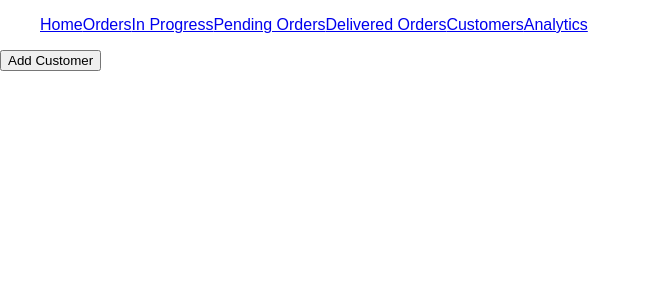
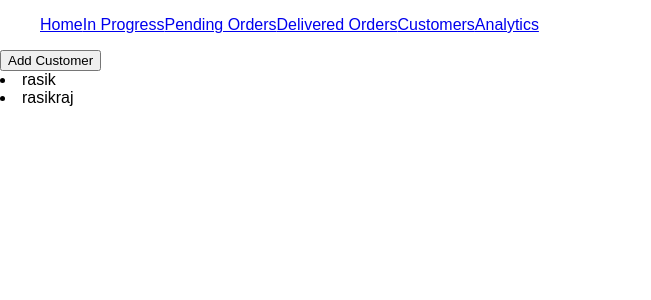
Before and after one commit to rasikraj01/mybiz, a React (Create React App) app: page /customers in a window 1280 px wide. Shown: the top 300 px of the page, without its empty margins (0-651 px from the left). Built offline with nearby package versions, Linux system fonts and the light colour scheme.

Commit message:
customers and orders Update

```diff
--- a/src/App.js
+++ b/src/App.js
@@ -3,7 +3,6 @@ import {BrowserRouter, Route} from 'react-router-dom';
 
 import Header from './components/header.js';
 import Home from './components/home.js';
-import AddOrder from './components/addOrder.js';
 import InProgressOrders from './components/inProgressOrders.js';
 import PendingOrders from './components/pendingOrders.js';
 import DeliveredOrders from './components/deliveredOrders.js';
@@ -15,6 +14,7 @@ import Analytics from './components/analytics.js';
 TODO:
 add custoners /
 add orders fields: {customer_name, delivery date , order date , description / price} /
+PENDING ENUM
 inprogress order /
 pending orders /
 delivered orders /
@@ -45,24 +45,44 @@ class App extends Component {
          ],
       customers:[
          {
-            customer_name :'rasik',
-            phone_number: '999999999',
+            customerName :'rasik',
+            phoneNumber: '999999999',
+            adderss: 'this is my address'
+         },
+         {
+            customerName :'rasikraj',
+            phoneNumber: '999999999',
             adderss: 'this is my address'
          }
       ]
       }
+   }
+   handleOrderUpdate = (data) =>{
+         let new_order_state = this.state.orders;
+         new_order_state.push(data);
+         this.setState({
+            orders : new_order_state
+         })
+         console.log(this.state.orders);
+   }
+   handleCustomerUpdate = (data) => {
+      let new_customer_state = this.state.customers;
+      new_customer_state.push(data);
+      this.setState({
+         customers: new_customer_state
+      })
+
    }
   render() {
     return (
       <BrowserRouter>
            <div className="App">
               <Header/>
-              <Route exact path='/' render={(props) => <Home something="oonr" customers={this.state.customers} orders={this.state.orders}/>}/>
-              <Route exact path='/addorders/' render={(props) => <AddOrder something="oonr"/>}/>
+              <Route exact path='/' render={(props) => <Home orders={this.state.orders} customers={this.state.customers} handleOrderUpdate={this.handleOrderUpdate}/>}/>
               <Route exact path='/inprogress/' component={InProgressOrders}/>
               <Route exact path='/pending/' component={PendingOrders}/>
               <Route exact path='/delivered/' component={DeliveredOrders}/>
-              <Route exact path='/customers/' component={Customers}/>
+              <Route exact path='/customers/' render={(props) => <Customers customers={this.state.customers} handleCustomerUpdate={this.handleCustomerUpdate}/>}/>
               <Route exact path='/analytics/' component={Analytics}/>
            </div>
       </BrowserRouter>
--- a/src/components/addCustomer.js
+++ b/src/components/addCustomer.js
@@ -4,8 +4,8 @@ class AddCustomer extends Component {
    constructor(){
       super();
       this.state ={
-         customer_name :'',
-         phone_number: '',
+         customerName :'',
+         phoneNumber: '',
          adderss: ''
       }
    }
@@ -17,14 +17,14 @@ class AddCustomer extends Component {
       console.log(this.state);
       this.props.updateCustomerList(this.state);
    }
-  render() {
+   render() {
     return (
       <div>
          <form onSubmit={this.handleCustomerFormSubmit}>
             <label>Customer Name :</label>
-            <input type="text" name="customer_name" onChange={this.handleInputChange}/>
+            <input type="text" name="customerName" onChange={this.handleInputChange}/>
             <label>Phone Number :</label>
-            <input type="text" name="phone_number" onChange={this.handleInputChange}/>
+            <input type="text" name="phoneNumber" onChange={this.handleInputChange}/>
             <label>Adderss :</label>
             <input type="text" name="adderss" onChange={this.handleInputChange}/>
             <input type="submit" name="submit_customer_Data"/>
--- a/src/components/addOrder.js
+++ b/src/components/addOrder.js
@@ -9,7 +9,8 @@ class addOrders extends Component {
             customerName: '',
             Description: '',
             dueDate: '',
-            orderDate: ''
+            orderDate: '',
+            status: ''
       }
    }
    handleInputChange = (e) => {
@@ -18,12 +19,13 @@ class addOrders extends Component {
    }
    handleFormSubmit = (e) => {
       e.preventDefault();
-      let date =  new Date();
+      //let date =  new Date();
       this.setState({
-         customerName: 'Mast Aadmi',
-         orderDate : date
+         orderDate : '20-30-2019',
+         status: 'Pending'
       })
       console.log(this.state);
+      this.props.handleOrderUpdate(this.state);
    }
   render() {
     return (
@@ -32,6 +34,11 @@ class addOrders extends Component {
             <input type="text" placeholder="Name" name="orderName" onChange={this.handleInputChange}/>
             <input type="text" placeholder="Description" name="Description" onChange={this.handleInputChange}/>
             <input type="date" placeholder="DueDate" name="dueDate" onChange={this.handleInputChange}/>
+            <select name="customerName" onChange={this.handleInputChange}>
+               {this.props.customers && this.props.customers.map((customer, key) => (
+                  <option key={key}>{customer.customerName}</option>
+               ))}
+            </select>
             <input type="submit"/>
          </form>
       </div>
--- a/src/components/customers.js
+++ b/src/components/customers.js
@@ -29,11 +29,11 @@ class Customers extends Component {
      let customerArrayBool = (this.state.customers === []) ? false : true;
     return (
       <div>
-         {(this.state.addCustomer && <AddCustomer updateCustomerList={this.handleNewCustomer}/>) ||
+         {(this.state.addCustomer && <AddCustomer updateCustomerList={this.props.handleCustomerUpdate}/>) ||
             <button onClick={this.handleAddCustomerForm}>Add Customer</button>}
 
-         {customerArrayBool && this.state.customers.map((customerData, key) =>
-          (<IndividualCustomer name={customerData.customer_name} phone={customerData.phone_number} adderss={customerData.aderss} key={key}/>))}
+         {customerArrayBool && this.props.customers.map((customerData, key) =>
+          (<IndividualCustomer name={customerData.customerName} phone={customerData.phone_number} adderss={customerData.aderss} key={key}/>))}
       </div>
     );
   }
--- a/src/components/header.js
+++ b/src/components/header.js
@@ -6,7 +6,6 @@ class Header extends Component {
       <div>
          <ul>
             <a href="/">Home</a>
-            <a href="/addorders/">Orders</a>
             <a href="/inprogress/">In Progress</a>
             <a href="/pending/">Pending Orders</a>
             <a href="/delivered/">Delivered Orders</a>
--- a/src/components/home.js
+++ b/src/components/home.js
@@ -1,11 +1,13 @@
 import React, { Component } from 'react';
+import AddOrder from './addOrder';
 
 class Home extends Component {
    constructor(){
       super();
       this.state = {
          customers :[],
-         orders: []
+         orders: [],
+         addOrder: false
       }
    }
    componentDidMount(){
@@ -14,10 +16,16 @@ class Home extends Component {
          orders : this.props.orders,
       })
    }
+   handleAddOrderFormTrigger = () => {
+      this.setState({
+         addOrder : true
+      })
+   }
   render() {
     return (
       <div>
          This is home.
+         {(this.state.addOrder && <AddOrder customers={this.props.customers} handleOrderUpdate={this.props.handleOrderUpdate}/>) || <button onClick={this.handleAddOrderFormTrigger}>Add Order</button>}
          {this.state.orders && this.state.orders.map((data, index) => (
             <li key={index}>
                Order : {data.orderName}<br/>
```
